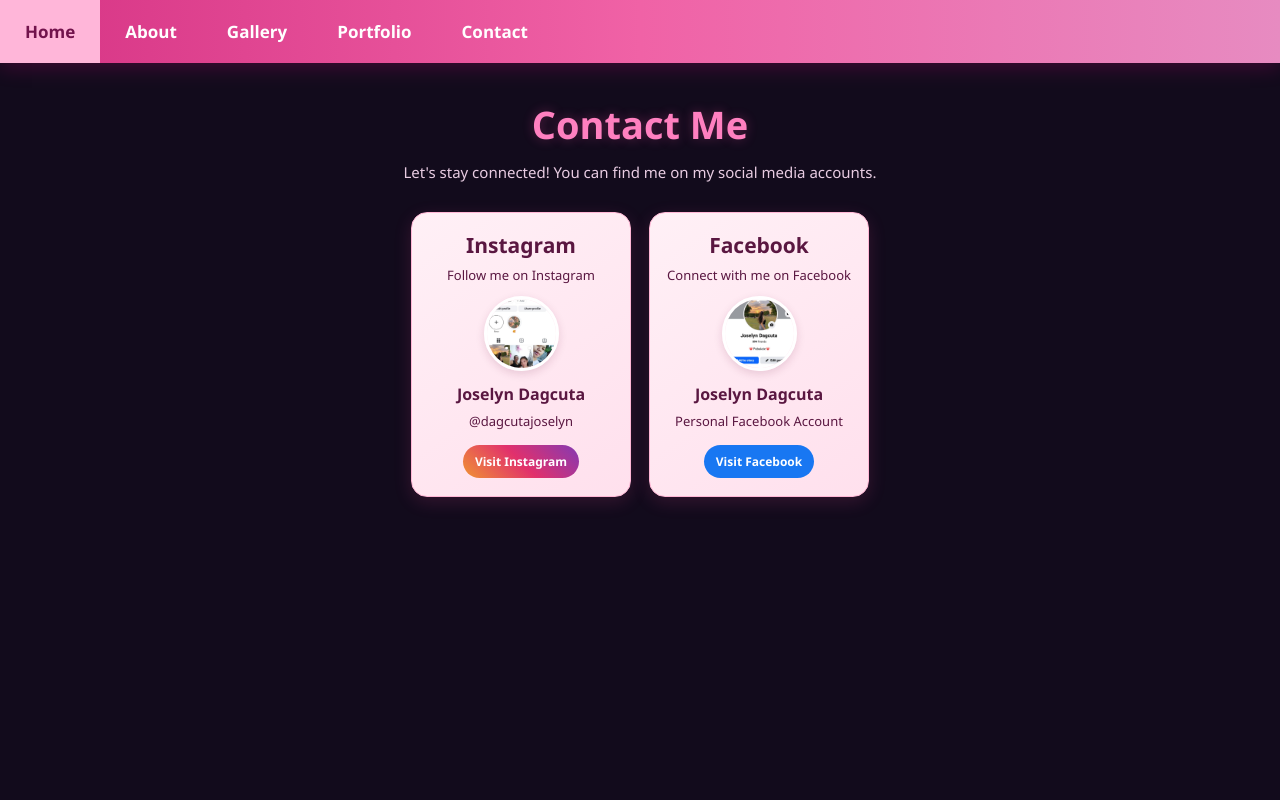
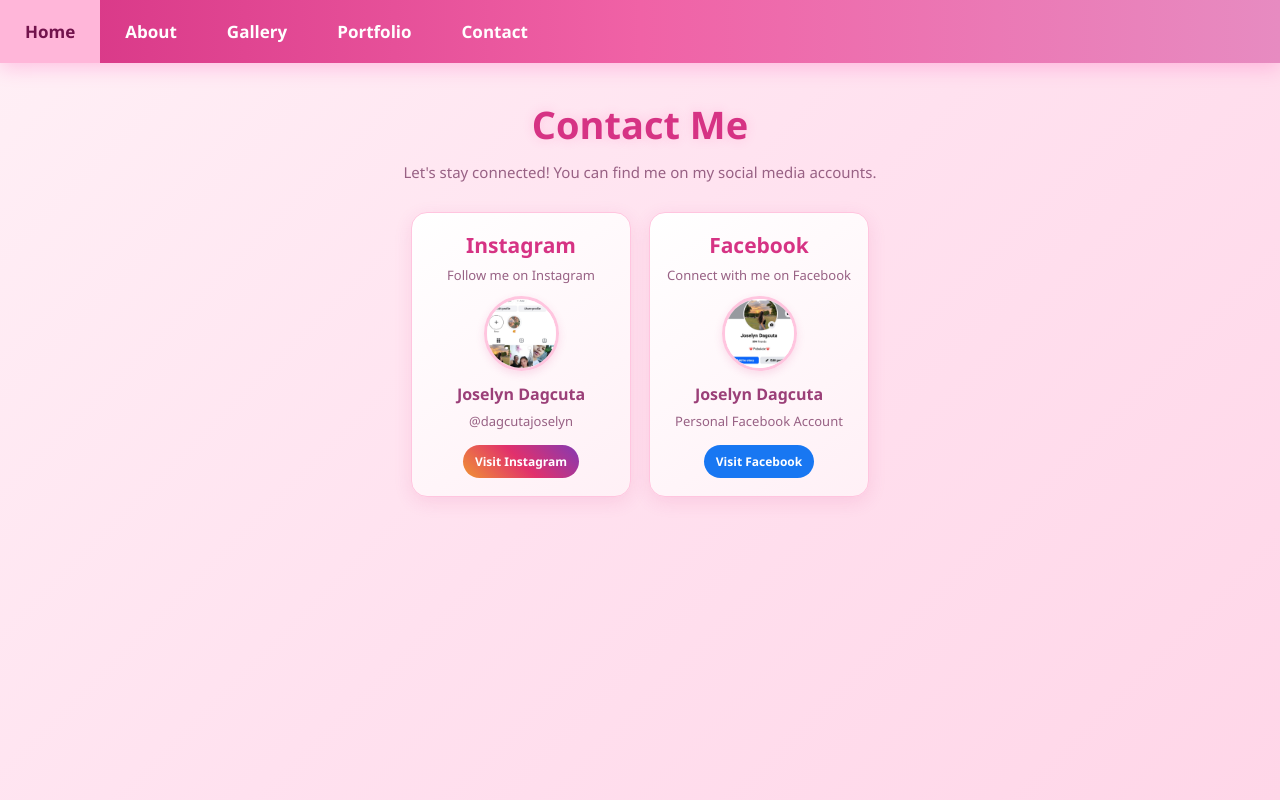
Before and after one commit to dagcutajoselyn3-byte/website, a plain HTML site: page contact.html in a window 1280 px wide. Drawn offline with Linux system fonts and the light colour scheme.

Commit message:
Revamp contact.html with new styles and layout
Updated the contact page with a new design and background color. Enhanced social media card styles and added hover effects.

```diff
--- a/contact.html
+++ b/contact.html
@@ -1,3 +1,4 @@
+
 
 <!DOCTYPE html>
 <html lang="en">
@@ -11,6 +12,13 @@
     <link rel="stylesheet" href="menu.css">
 
     <style>
+
+        /* PINK BACKGROUND */
+        body {
+            background: linear-gradient(135deg, #fff0f6, #ffe1ef, #ffd6e8);
+            color: #754565;
+        }
+
         /* CONTACT PAGE */
         .contact-section {
             flex: 1;
@@ -18,15 +26,17 @@
             padding: 35px 15px;
         }
 
+        /* TITLE */
         .contact-section h1 {
-            color: #ff80c0;
+            color: #d63384;
             font-size: 38px;
             margin-bottom: 12px;
-            text-shadow: 0 0 12px rgba(255, 77, 166, 0.3);
+            text-shadow: 0 0 12px rgba(255, 77, 166, 0.2);
         }
 
+        /* SUBTITLE */
         .contact-subtitle {
-            color: #e8cce2;
+            color: #986184;
             margin-bottom: 30px;
             font-size: 15px;
         }
@@ -45,16 +55,25 @@
         .facebook-card {
             width: 220px;
             padding: 18px 15px;
-            background: linear-gradient(145deg, #fff0f6, #ffe0ed);
-            color: #5a1741;
+            background: linear-gradient(145deg, #ffffff, #fff0f6);
+            color: #754565;
             border-radius: 16px;
-            box-shadow: 0 5px 18px rgba(255, 80, 160, 0.15);
-            border: 1px solid #ffb6d5;
+            box-shadow: 0 5px 18px rgba(214, 51, 132, 0.12);
+            border: 1px solid #ffc5df;
+            transition: 0.3s ease;
+        }
+
+        /* CARD HOVER */
+        .instagram-card:hover,
+        .facebook-card:hover {
+            transform: translateY(-5px);
+            box-shadow: 0 8px 22px rgba(214, 51, 132, 0.2);
         }
 
         .instagram-card h2,
         .facebook-card h2 {
             font-size: 21px;
+            color: #d63384;
             margin-bottom: 7px;
         }
 
@@ -62,15 +81,17 @@
         .facebook-card p {
             font-size: 13px;
             margin: 7px 0;
+            color: #986184;
         }
 
         .instagram-card h3,
         .facebook-card h3 {
             font-size: 16px;
+            color: #9b3f78;
             margin-top: 8px;
         }
 
-        /* SMALL PROFILE PICTURES */
+        /* PROFILE PICTURES */
         .contact-section img.profile-picture {
             width: 75px;
             height: 75px;
@@ -79,8 +100,8 @@
             border-radius: 50%;
             display: block;
             margin: 12px auto;
-            border: 3px solid white;
-            box-shadow: 0 3px 8px rgba(100, 20, 60, 0.15);
+            border: 3px solid #ffc5df;
+            box-shadow: 0 3px 8px rgba(214, 51, 132, 0.15);
         }
 
         /* BUTTONS */
@@ -97,14 +118,17 @@
             transition: 0.3s ease;
         }
 
+        /* INSTAGRAM BUTTON */
         .instagram-btn {
             background: linear-gradient(45deg, #f09433, #e1306c, #833ab4);
         }
 
+        /* FACEBOOK BUTTON */
         .facebook-btn {
             background: #1877f2;
         }
 
+        /* BUTTON HOVER */
         .instagram-btn:hover,
         .facebook-btn:hover {
             transform: translateY(-3px);
@@ -113,6 +137,7 @@
 
         /* SMALL SCREEN */
         @media screen and (max-width: 500px) {
+
             .contact-section {
                 padding: 25px 10px;
             }
@@ -134,7 +159,9 @@
                 width: 160px;
                 padding: 13px 8px;
             }
+
         }
+
     </style>
 </head>
 
```
